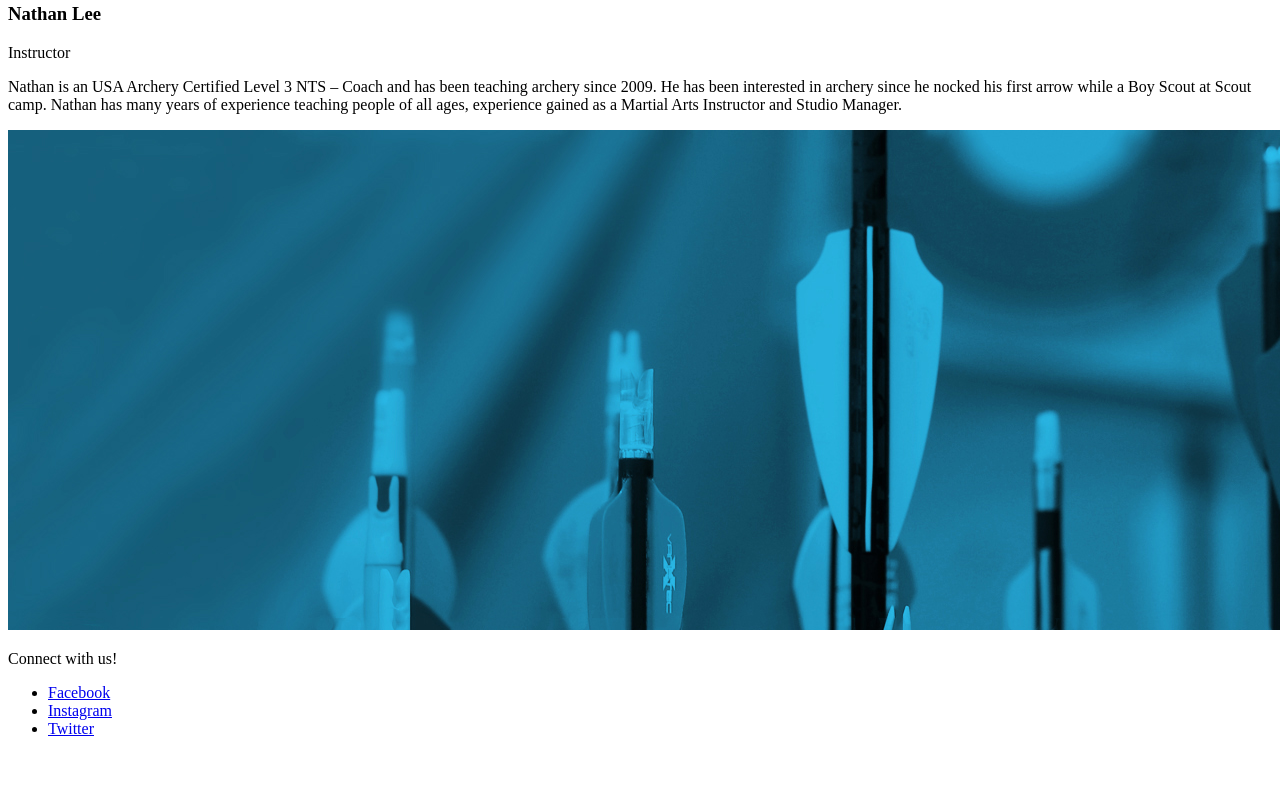
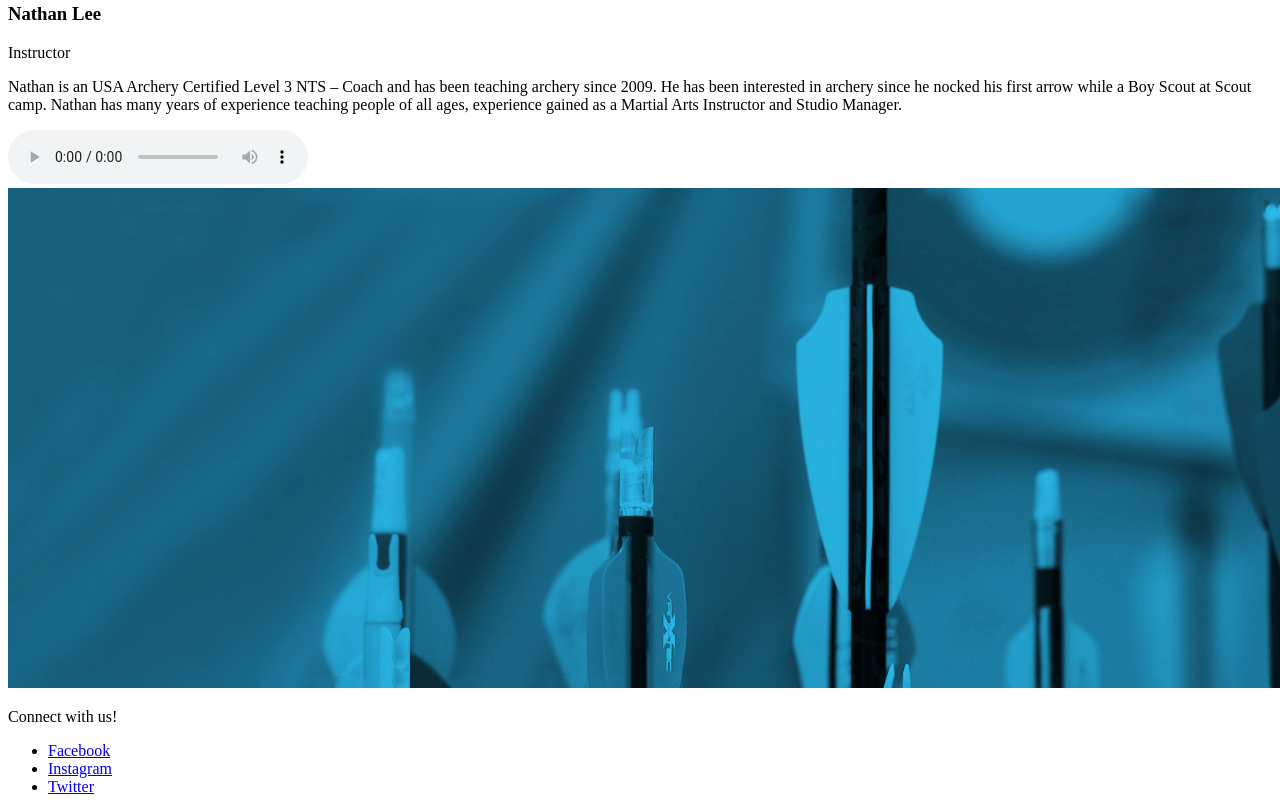
Before and after one commit to closela/archery-school, a plain HTML site: page index.html in a window 1280 px wide. Shown: the part 2118-2930 px from the top of the page. Before the commit the page ends 2872 px from the top, so only its background shows below. Drawn offline with Linux system fonts and the light colour scheme.

Commit message:
added audio file

```diff
--- a/index.html
+++ b/index.html
@@ -70,6 +70,11 @@
 
     </section>
 
+    <audio controls>
+      <source src="chad-crouch.mp3" type="audio/mpeg">
+      Your browser does not support the audio element.
+    </audio>
+
     <footer>
       <img src="footer-image.jpg" alt="Artistic image of archery arrows with blue filter">
       <p>Connect with us!</p>
```
Also changed, not shown: 1 other file.
